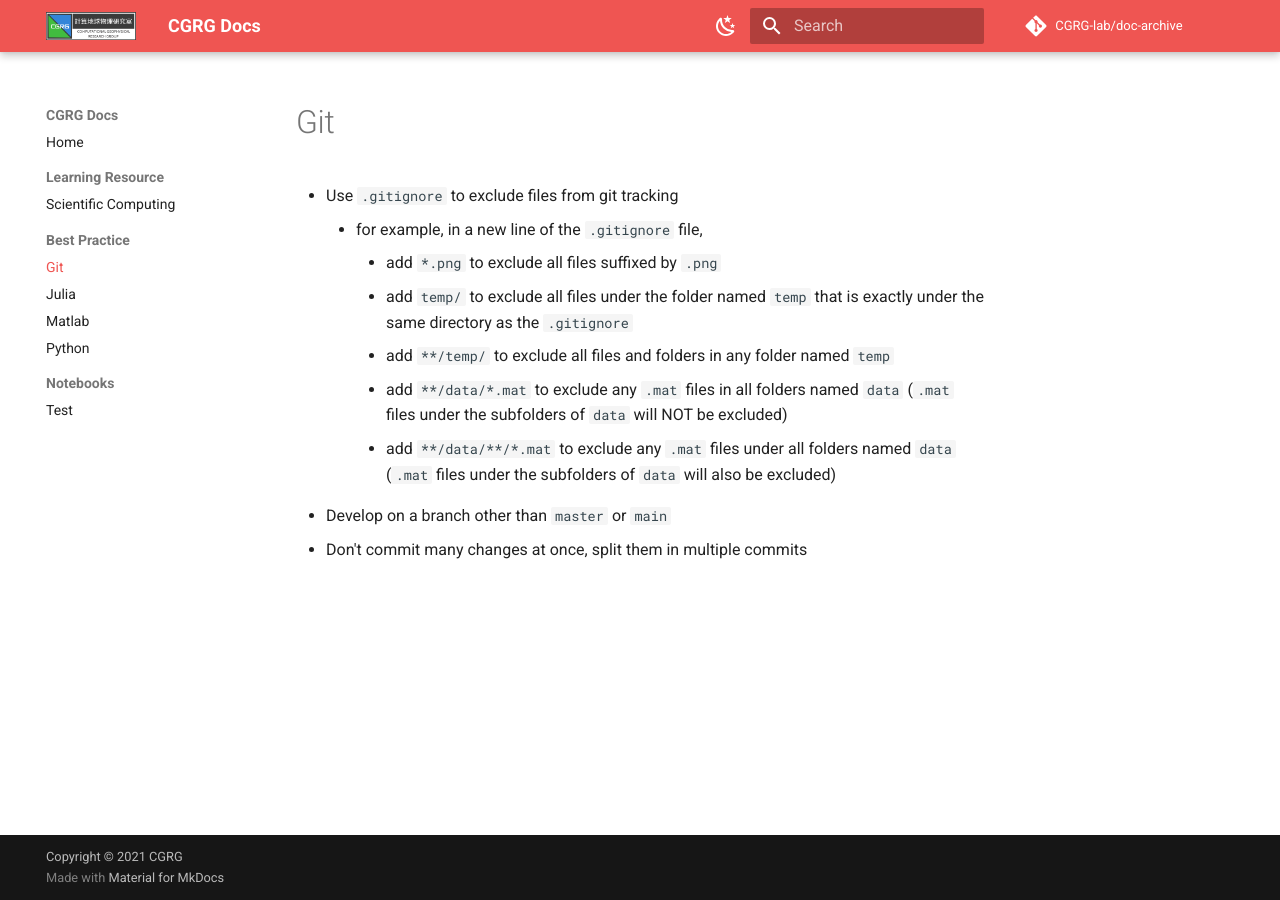
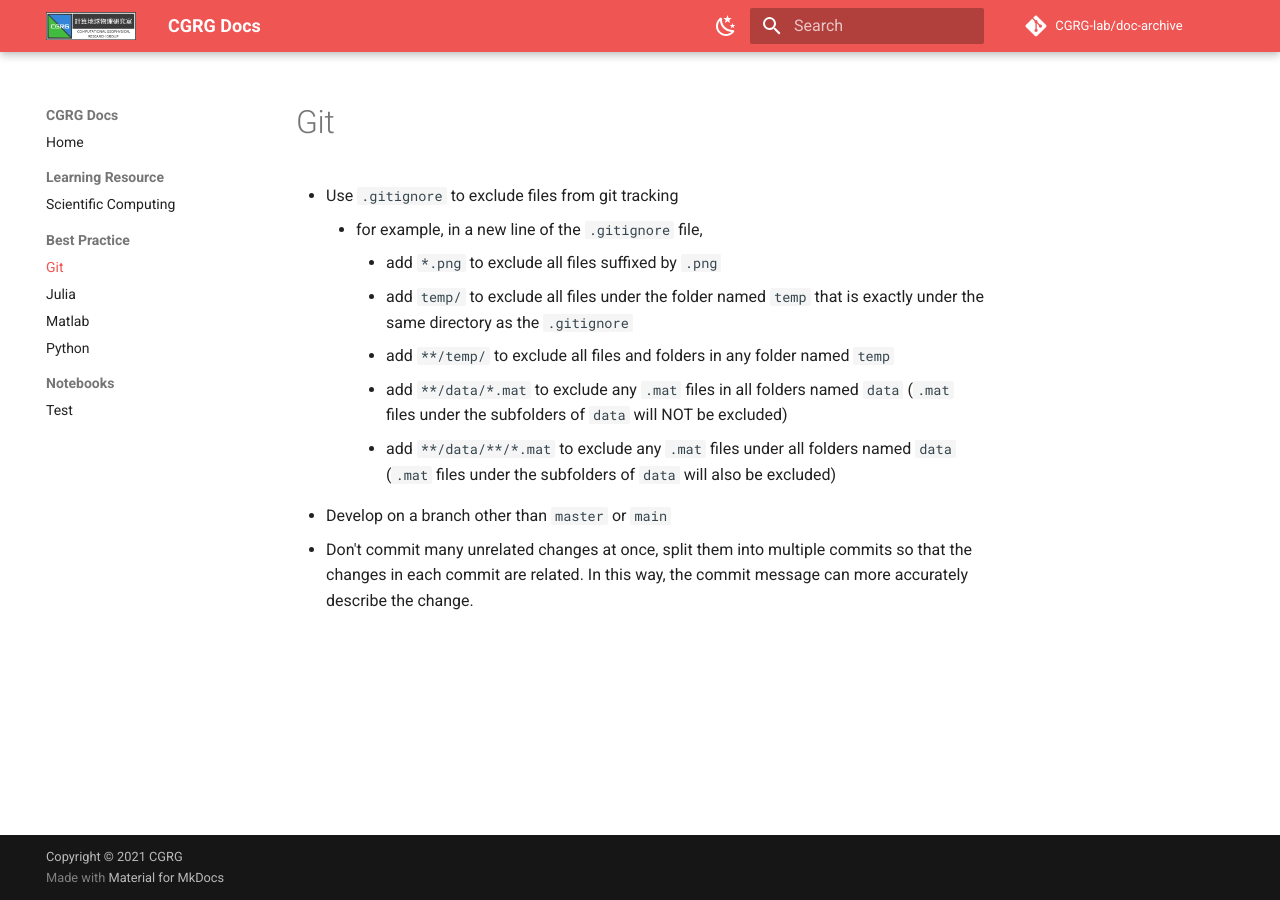
Before and after one commit to CGRG-lab/doc-archive, an MkDocs documentation site: the page built from docs/best-practice/git.md, in a window 1280 px wide. Built offline with MkDocs 1.6.1 and Material for MkDocs 9.7.7, drawn with Linux system fonts in a browser that asks for light colours; comment, search, counter and statistics services are not loaded.

Commit message:
:pencil: More specific description of commits

```diff
--- a/docs/best-practice/git.md
+++ b/docs/best-practice/git.md
@@ -8,4 +8,4 @@
         - add `**/data/*.mat` to exclude any `.mat` files in all folders named `data` (`.mat` files under the subfolders of `data` will NOT be excluded)
         - add `**/data/**/*.mat` to exclude any `.mat` files under all folders named `data` (`.mat` files under the subfolders of `data` will also be excluded)
 - Develop on a branch other than `master` or `main`
-- Don't commit many changes at once, split them in multiple commits
+- Don't commit many unrelated changes at once, split them into multiple commits so that the changes in each commit are related. In this way, the commit message can more accurately describe the change.
```
